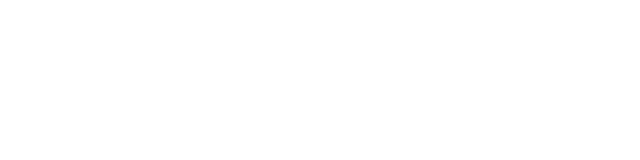
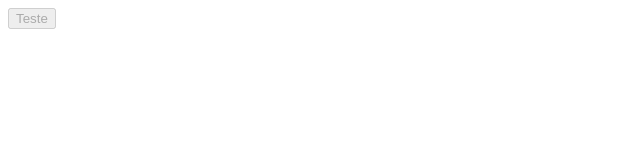
Before and after one commit to GabrielMatosoFS/sprint-4-atividades, a React (Vite) app: page / in a window 1280 px wide. Shown: the top 160 px of the page, without its empty margins (0-640 px from the left). Built offline with nearby package versions, Linux system fonts and the light colour scheme.

Commit message:
atividade4

```diff
--- a/src/App.jsx
+++ b/src/App.jsx
@@ -1,7 +1,11 @@
+import { Button } from "./components/Button"
+
 function App() {
   return (
     <>
-
+      <Button className="btn" type="button" disabled={true}>
+        Teste
+      </Button>
     </>
   )
 }
--- /dev/null
+++ b/src/components/Button.jsx
@@ -0,0 +1,9 @@
+import { forwardRef } from "react"
+
+export const Button = forwardRef(({children, ...rest}, ref) => {
+    return(
+        <button ref={ref} {...rest}>
+            {children}
+        </button>
+    )
+})
```
